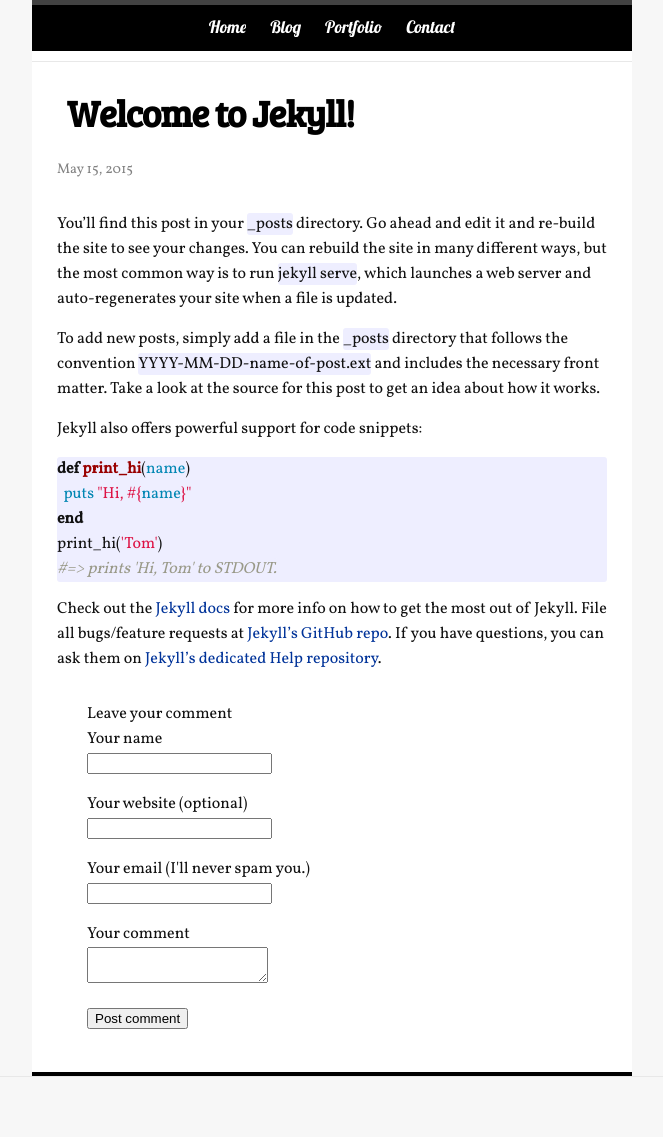
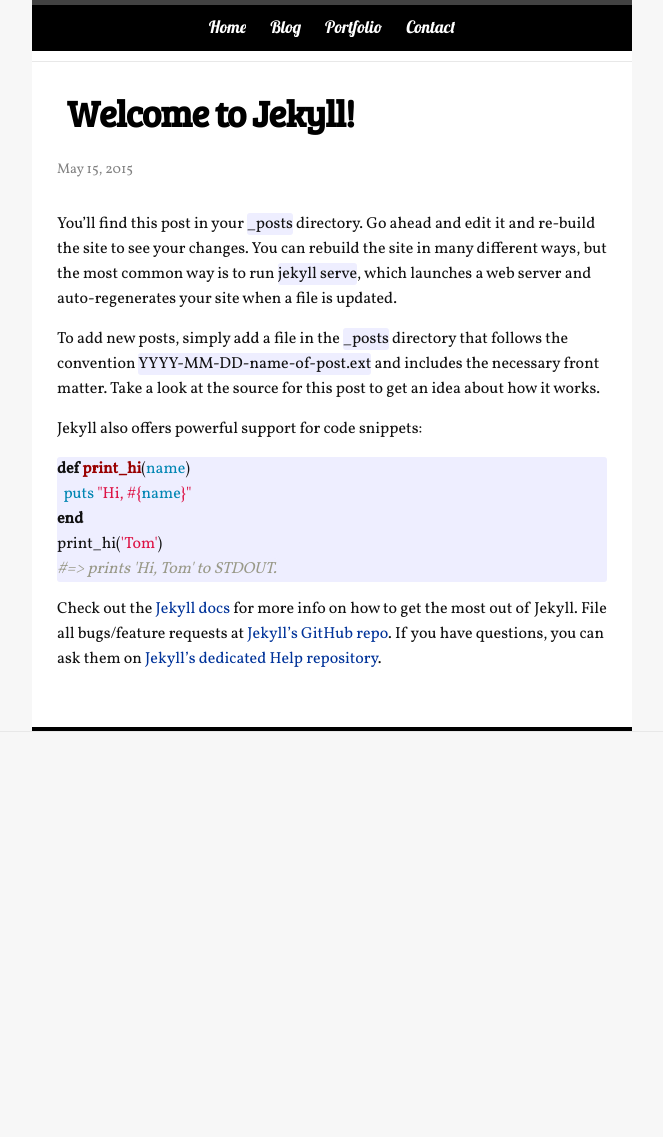
Before and after one commit to thinkerhood/blog, a Jekyll site: the page built from _posts/2015-05-15-welcome-to-jekyll.markdown, in a window 1280 px wide. Shown: the whole page, without its empty margins (308-971 px from the left). Built offline with Jekyll 4.4.1, drawn with Linux system fonts in a browser that asks for light colours; comment, search, counter and statistics services are not loaded; after the commit the page ends 900 px from its top, so only the background shows below that.

Commit message:
Update post-footer.html

```diff
--- a/_includes/post-footer.html
+++ b/_includes/post-footer.html
@@ -3,37 +3,10 @@
   <div class="wrapper">
 
 <div class="comment">
-  <form action="http://pooleapp.com/stash/a500baaf-3acf-4ded-aa68-6fc575fedda2/" method="post">
-  <h2>Leave your comment</h2>
-  <p>
-     <label for="name">Your name<br></label><input type="text" name="name">
-  </p>
-    <p>
-       <label for="url">Your website <span>(optional)</span><br></label><input type="text" name="url">
-    </p>
-      <p>
-          <label for="email">Your email <span>(I'll never spam you.)<br></span></label><input type="text" name="email">
-      </p>
-        <p>
-           <label for="comment">Your comment</label><br><textarea name="comment" class="comment-text"></textarea>
-        </p>
-          <p>
-             <input type="submit" value="Post comment" class="submit" />
-          </p>
-
-
-
-
-
-</form>
-
-{% if page.comments %}
-<!-- Add Disqus comments. -->
  <div id="disqus_thread"></div>
 <script type="text/javascript">
-  /* * * CONFIGURATION VARIABLES: EDIT BEFORE PASTING INTO YOUR WEBPAGE * * */
-  var disqus_shortname = '<USERNAME>'; // required: replace example with your forum shortname
-  var disqus_identifier = "{{ site.disqusid }}{{ page.url | replace:'index.html','' }}";
+    /* * * CONFIGURATION VARIABLES * * */
+    var disqus_shortname = 'httpwwwdattarajpaicom';
 
     /* * * DON'T EDIT BELOW THIS LINE * * */
     (function() {
@@ -42,9 +15,7 @@
         (document.getElementsByTagName('head')[0] || document.getElementsByTagName('body')[0]).appendChild(dsq);
     })();
 </script>
-<noscript>Please enable JavaScript to view the <a href="http://disqus.com/?ref_noscript">comments powered by Disqus.</a></noscript>
-<a href="http://disqus.com" class="dsq-brlink">comments powered by <span class="logo-disqus">Disqus</span></a>
-{% endif %}
+<noscript>Please enable JavaScript to view the <a href="https://disqus.com/?ref_noscript" rel="nofollow">comments powered by Disqus.</a></noscript>
 </div>
 
   </div>
```
Lines whose indentation alone changed are shown as unchanged.
